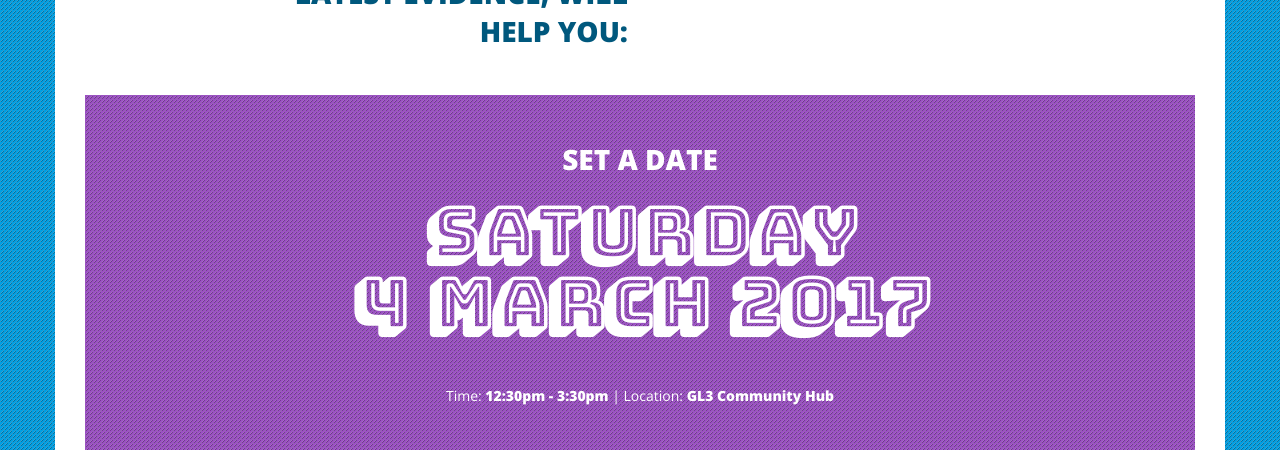
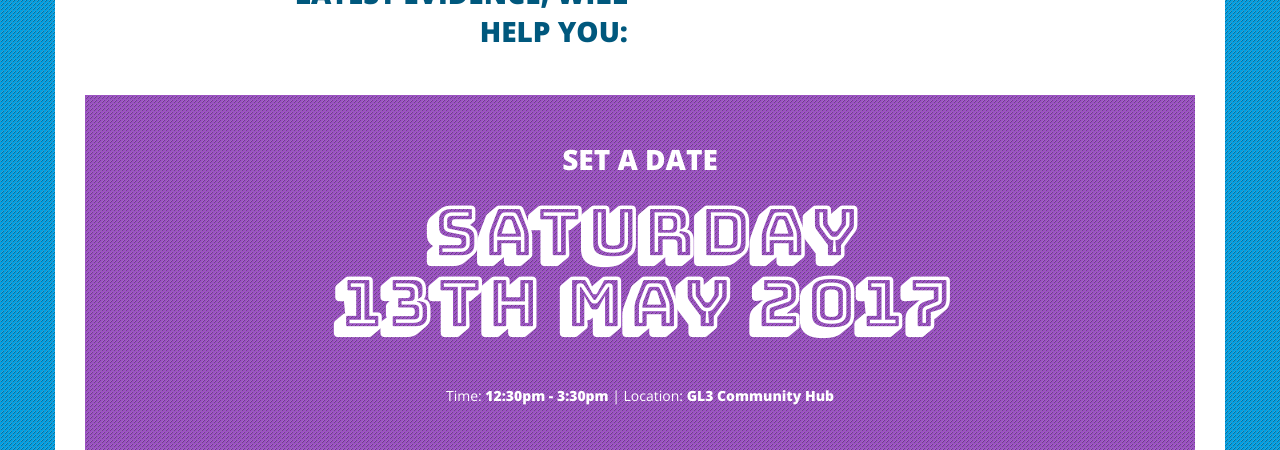
Before and after one commit to GrantSmithDoddle/run-and-roll, a Jekyll site: the page built from index.html, in a window 1280 px wide and 1400 px high, scrolled down 766 px. Shown: the top 450 px of the window. Built offline with Jekyll 4.4.1, drawn with Linux system fonts in a browser that asks for light colours; part of the change alters nothing that is shown; grey boxes are pictures that could not be loaded.

```diff
--- a/_includes/body.html
+++ b/_includes/body.html
@@ -25,7 +25,7 @@
 
         <section id="location">
             <h5>Set a Date</h5>
-            <h1>Saturday<br />4 March 2017</h1>
+            <h1>Saturday<br />13th May 2017</h1>
             <p><span>Time:</span> 12:30pm - 3:30pm <span> | </span> <span>Location:</span> <a href="https://www.google.co.uk/maps/place/GL3+Community+Hub/@51.8869033,-2.1907977,17z/data=!3m1!4b1!4m5!3m4!1s0x48710457438cf8e5:0xd14d2cd10301dee2!8m2!3d51.8869!4d-2.188609" target="_blank">GL3 Community Hub</a></p>
         </section>
 
@@ -49,11 +49,21 @@
         <section id="places">
             <div class="col-width">
                 <h2>Grab your place...</h2>
-                <p>Places are limited to <strong>18</strong> to ensure you get a chance to talk to the experts.  However we can take more names for future sessions. The cost is</p>
-                <h1>£30</h1>
+                <p>Places are limited to <strong>20</strong> to ensure you get a chance to talk to the experts.  However we can take more names for future sessions. The cost is</p>
+                <h1>£35</h1>
                 <p>Please bring your own mats and foam rollers if you have them.  Don’t worry if you don’t as we have spares!  This will be a practical session with a chance for a cuppa and Q&A afterwards.</p>
 
-                <script src="https://www.commencepayments.com/v2/commence.js" data-payment-method="credit-card" data-amount="3000" data-currency="GBP" data-description="Run and Roll Workshop" data-name="Run and Roll" data-image="https://api.typeform.com/v0/form/xulL58/fields/19706176/blob/18a484fd165e-android_chrome_512x512.png?key=0f0704fb23802ca3a69d53642c18f47be96e3ab8" data-billing-address="true" data-key="pk_live_Xd3gR8PfEnkLfRqg0uwzMcOn"></script>
+                <script src="https://www.commencepayments.com/v2/commence.js"
+                data-payment-method="credit-card"
+                data-amount="3500"
+                data-currency="GBP"
+                data-description="Run and Roll Workshop: May 2017"
+                data-name="Run and Roll"
+                data-image="https://api.typeform.com/v0/form/xulL58/fields/19706176/blob/56e2f14e3ebc-android_chrome_512x512.png?key=0f0704fb23802ca3a69d53642c18f47be96e3ab8"
+                data-billing-address="true"
+                data-shipping-address="true"
+                data-key="pk_live_Xd3gR8PfEnkLfRqg0uwzMcOn"
+                ></script>
 
                 <p class="terms"><small>If you need to cancel please let us know by email up to two weeks prior to the workshop date.  A refund can be made only if there are clients on our waiting list ready to fill your place. If there are no clients on the waiting list, or if you cancel within two weeks of the workshop, we regret that a refund can not be returned. Contact <a href="mailto:jane@therackhameffect.com" target="blank">Jane Rackham</a> if wish to cancel.</small></p>
             </div>
```
Also changed, not shown: 1 other file.
